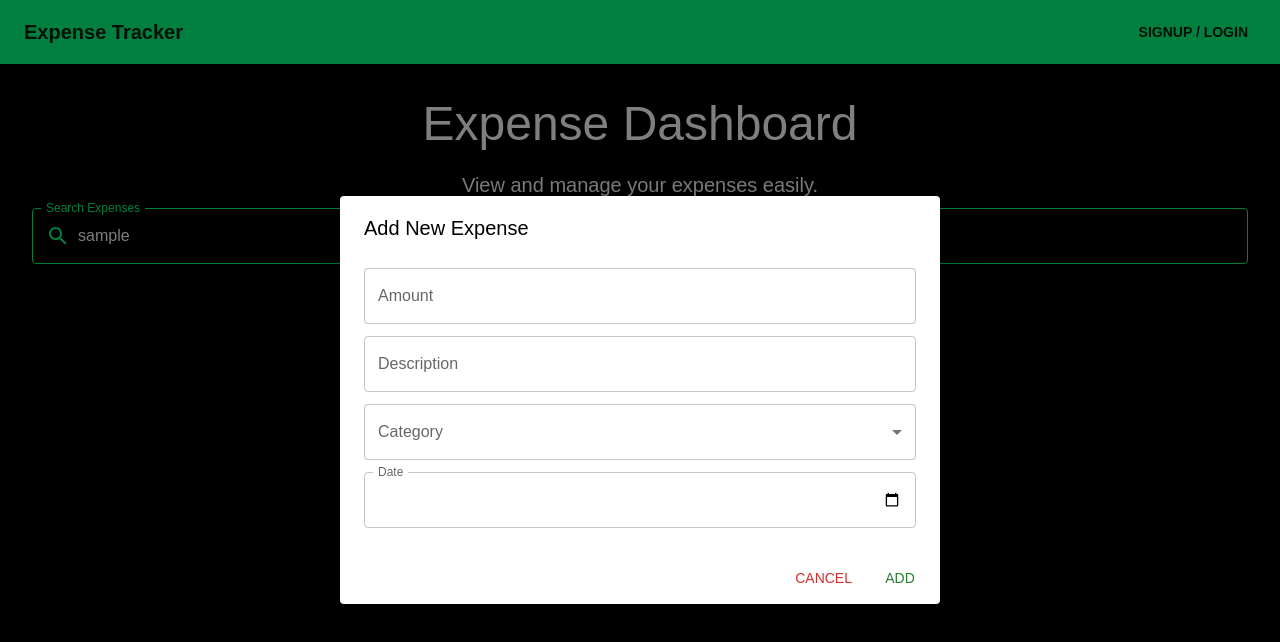
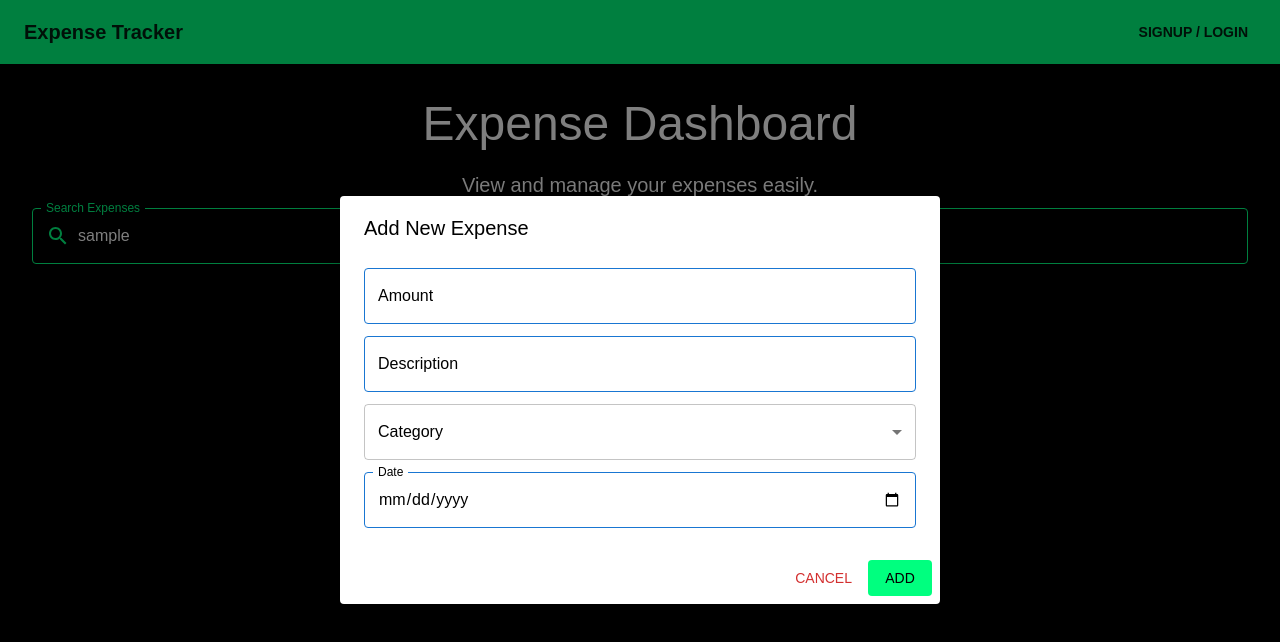
Before and after one commit to Icyy/expense-tracker, a React (Create React App) app in the folder expense-tracker/: page / in a window 1280 px wide. Both pictures are taken after typing "Sample" into the empty fields and a click on the button "ADD EXPENSE". Shown: the top 642 px of the page. Built offline with nearby package versions, Linux system fonts and the light colour scheme; the HTML template or start-up script is replaced by a standard one.

Commit message:
fixed css

```diff
--- a/expense-tracker/src/pages/DashboardPage.js
+++ b/expense-tracker/src/pages/DashboardPage.js
@@ -25,7 +25,12 @@ import {
   Legend,
   ResponsiveContainer,
 } from "recharts";
-import { getExpenses, addExpense, deleteExpense, updateExpense } from "../api/api";
+import {
+  getExpenses,
+  addExpense,
+  deleteExpense,
+  updateExpense,
+} from "../api/api";
 import DeleteIcon from "@mui/icons-material/Delete";
 import SearchIcon from "@mui/icons-material/Search";
 
@@ -101,7 +106,10 @@ const DashboardPage = () => {
   const handleSubmit = async () => {
     try {
       if (editMode) {
-        const updatedExpense = await updateExpense(selectedExpenseId, expenseForm);
+        const updatedExpense = await updateExpense(
+          selectedExpenseId,
+          expenseForm
+        );
         setExpenses((prevExpenses) =>
           prevExpenses.map((expense) =>
             expense._id === selectedExpenseId ? updatedExpense : expense
@@ -205,12 +213,12 @@ const DashboardPage = () => {
         InputProps={{
           startAdornment: (
             <InputAdornment position="start">
-              <SearchIcon sx={{color:'#00ff7f'}}/>
+              <SearchIcon sx={{ color: "#00ff7f" }} />
             </InputAdornment>
           ),
         }}
         sx={{
-          marginBottom:'20px',
+          marginBottom: "20px",
           backgroundColor: "black",
           borderRadius: "4px",
           "& .MuiOutlinedInput-root": {
@@ -277,19 +285,31 @@ const DashboardPage = () => {
                     <Box component="tr">
                       <Box
                         component="th"
-                        sx={{ padding: "8px", border: "1px solid black", color: "black" }}
+                        sx={{
+                          padding: "8px",
+                          border: "1px solid black",
+                          color: "black",
+                        }}
                       >
                         Description
                       </Box>
                       <Box
                         component="th"
-                        sx={{ padding: "8px", border: "1px solid black", color: "black" }}
+                        sx={{
+                          padding: "8px",
+                          border: "1px solid black",
+                          color: "black",
+                        }}
                       >
                         Amount
                       </Box>
                       <Box
                         component="th"
-                        sx={{ padding: "8px", border: "1px solid black", color: "black" }}
+                        sx={{
+                          padding: "8px",
+                          border: "1px solid black",
+                          color: "black",
+                        }}
                       >
                         Actions
                       </Box>
@@ -396,6 +416,25 @@ const DashboardPage = () => {
             value={expenseForm.amount}
             onChange={handleChange}
             margin="dense"
+            InputProps={{
+              style: { color: "black" }, // Text color
+            }}
+            InputLabelProps={{
+              style: { color: "black" }, // Label color
+            }}
+            sx={{
+              "& .MuiOutlinedInput-root": {
+                "& fieldset": {
+                  borderColor: "#1976d2",
+                },
+                "&:hover fieldset": {
+                  borderColor: "#1976d2",
+                },
+                "&.Mui-focused fieldset": {
+                  borderColor: "#1976d2",
+                },
+              },
+            }}
           />
           <TextField
             label="Description"
@@ -404,13 +443,54 @@ const DashboardPage = () => {
             value={expenseForm.description}
             onChange={handleChange}
             margin="dense"
+            InputProps={{
+              style: { color: "black" }, // Text color
+            }}
+            InputLabelProps={{
+              style: { color: "black" }, // Label color
+            }}
+            sx={{
+              "& .MuiOutlinedInput-root": {
+                "& fieldset": {
+                  borderColor: "#1976d2",
+                },
+                "&:hover fieldset": {
+                  borderColor: "#1976d2",
+                },
+                "&.Mui-focused fieldset": {
+                  borderColor: "#1976d2",
+                },
+              },
+            }}
           />
           <FormControl fullWidth margin="dense">
-            <InputLabel>Category</InputLabel>
+            <InputLabel
+              sx={{
+                color: "black",
+              }}
+            >
+              Category
+            </InputLabel>
             <Select
               name="category"
               value={expenseForm.category}
               onChange={handleChange}
+              sx={{
+                "& .MuiOutlinedInput-root": {
+                  "& fieldset": {
+                    borderColor: "#1976d2",
+                  },
+                  "&:hover fieldset": {
+                    borderColor: "#1976d2",
+                  },
+                  "&.Mui-focused fieldset": {
+                    borderColor: "#1976d2",
+                  },
+                },
+                "& .MuiInputBase-input": {
+                  color: "black",
+                },
+              }}
             >
               <MenuItem value="Food">Food</MenuItem>
               <MenuItem value="Travel">Travel</MenuItem>
@@ -426,14 +506,33 @@ const DashboardPage = () => {
             value={expenseForm.date}
             onChange={handleChange}
             margin="dense"
-            InputLabelProps={{ shrink: true }}
+            InputProps={{
+              style: { color: "black" }, // Text color
+            }}
+            InputLabelProps={{
+              style: { color: "black" }, // Label color
+              shrink: true, // Ensures the label doesn't overlap the date value
+            }}
+            sx={{
+              "& .MuiOutlinedInput-root": {
+                "& fieldset": {
+                  borderColor: "#1976d2",
+                },
+                "&:hover fieldset": {
+                  borderColor: "#1976d2",
+                },
+                "&.Mui-focused fieldset": {
+                  borderColor: "#1976d2",
+                },
+              },
+            }}
           />
         </DialogContent>
         <DialogActions>
           <Button onClick={handleCloseModal} color="error">
             Cancel
           </Button>
-          <Button onClick={handleSubmit} color="success">
+          <Button onClick={handleSubmit} color="black" sx={{backgroundColor:'#00ff7f', color:'black'}}>
             {editMode ? "Update" : "Add"}
           </Button>
         </DialogActions>
```
